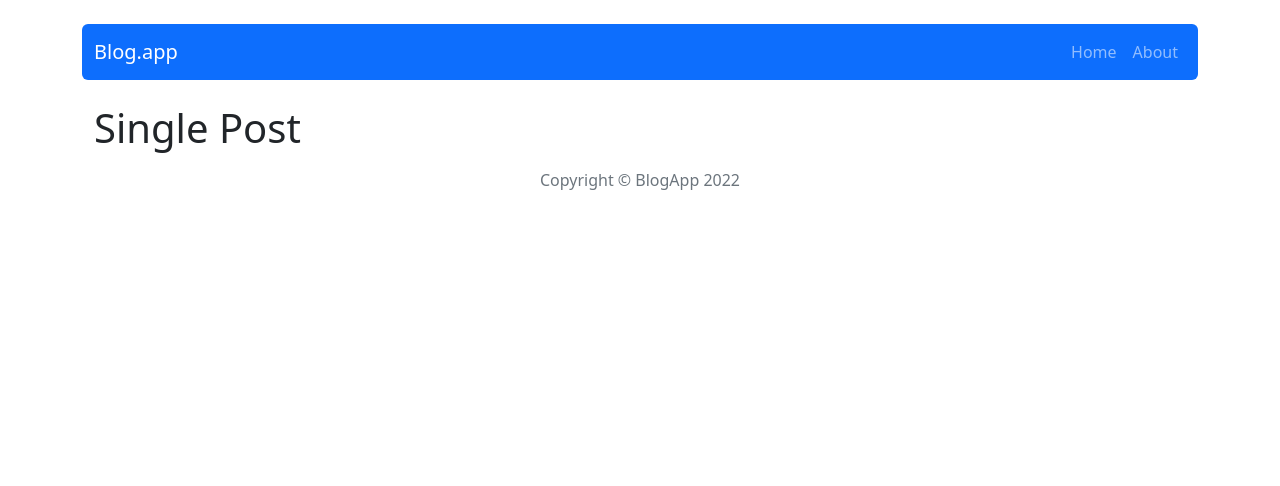
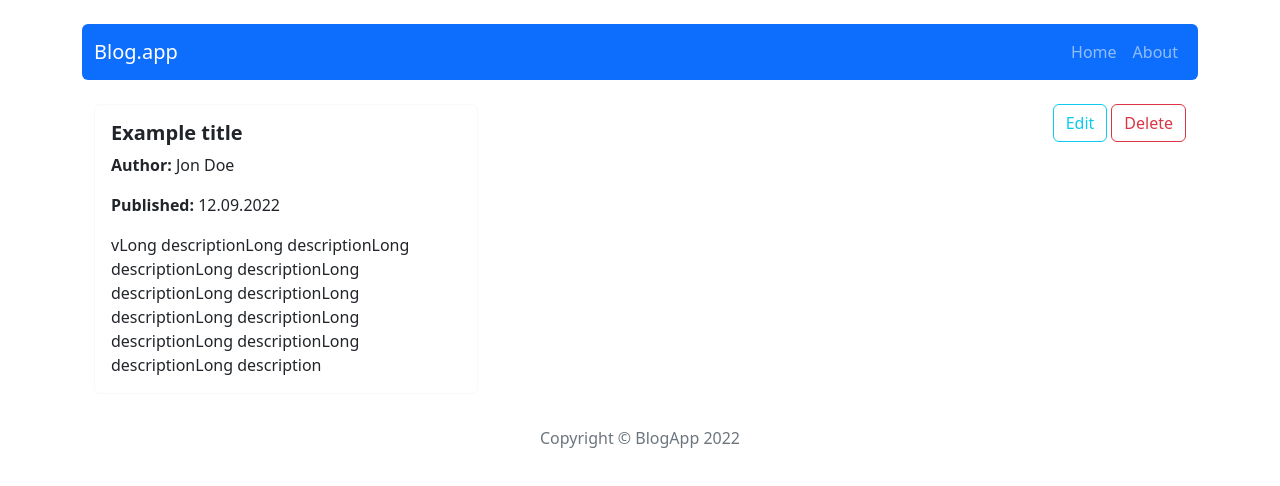
Before and after one commit to Erykov9/crud-app, a React (Create React App) app: page /post/1 in a window 1280 px wide. Shown: the top 486 px of the page. Built offline with nearby package versions, Linux system fonts and the light colour scheme.

Commit message:
add addPost and deletePost

```diff
--- a/src/App.js
+++ b/src/App.js
@@ -6,7 +6,6 @@ import PostEdit from "./components/pages/PostEdit/PostEdit";
 import ErrorPage from "./components/pages/ErrorPage/ErrorPage";
 import Header from "./components/views/Header/Header";
 import Footer from "./components/views/Footer/Footer";
-import SinglePost from "./components/pages/SinglePost";
 
 import { Routes, Route } from 'react-router-dom';
 import { Container } from "react-bootstrap";
@@ -19,7 +18,7 @@ function App() {
         <Route path="/" element={<Home/>} />
         <Route path="/about" element={<About />} />
         <Route path="*" element={<ErrorPage />} />
-        <Route path="/post/:id" element={<SinglePost />} />
+        <Route path="/post/:id" element={<Post />} />
         <Route path="/post/add" element={<PostAdd/>} />
         <Route path="/post/edit/:id" element={<PostEdit/>} />
       </Routes>
--- /dev/null
+++ b/src/components/features/AddPostForm.js
@@ -0,0 +1,62 @@
+import { Form, Button } from "react-bootstrap";
+import { useState } from "react";
+import { useDispatch } from "react-redux";
+import { addPost } from "../../redux/postsRedux";
+import shortid from "shortid";
+import { Navigate, useNavigate } from "react-router-dom";
+
+const AddPostForm = () => {
+  const [title, setTitle] = useState('');
+  const [author, setAuthor] = useState('');
+  const [date, setDate] = useState('');
+  const [short, setShort] = useState('');
+  const [description, setDescription] = useState('');
+  const dispatch = useDispatch();
+  const navigate = useNavigate();
+
+  const handleSubmit = (e) => {
+    e.preventDefault();
+    console.log(title, author, date, short, description)
+    dispatch(addPost({id: shortid(), title, author, publishDate: date, shortDescription: short, description }));
+    navigate('/')
+  }
+
+
+
+
+  return (
+    <div>
+       <Form onSubmit={handleSubmit}>
+      <Form.Group className="mb-3 col-3">
+        <Form.Label>Title:</Form.Label>
+        <Form.Control type="text" placeholder="Title" id="title" value={title} onChange={e => setTitle(e.target.value)}/>
+      </Form.Group>
+
+      <Form.Group className="mb-3 col-3">
+        <Form.Label>Author:</Form.Label>
+        <Form.Control type="text" placeholder="Author" id="author" value={author} onChange={e => setAuthor(e.target.value)}/>
+      </Form.Group>
+
+      <Form.Group className="mb-3 col-3">
+        <Form.Label>Publish date:</Form.Label>
+        <Form.Control type="text" placeholder="Ex. 12.11.1994" id="date" value={date} onChange={e => setDate(e.target.value)}/>
+      </Form.Group>
+
+      <Form.Group className="mb-3">
+        <Form.Label>Short description:</Form.Label>
+        <Form.Control type="text" placeholder="Short description" id="short" value={short} onChange={e => setShort(e.target.value)}/>
+      </Form.Group>
+
+      <Form.Group className="mb-3">
+        <Form.Label>Description:</Form.Label>
+        <Form.Control as="textarea" type="text" placeholder="Description" id="description" value={description} onChange={e => setDescription(e.target.value)}/>
+      </Form.Group>
+      <Button variant="primary" type="submit">
+        Submit
+      </Button>
+    </Form>
+    </div>
+  )
+}
+
+export default AddPostForm;
--- /dev/null
+++ b/src/components/features/PostCard.js
@@ -0,0 +1,23 @@
+import { Card } from "react-bootstrap";
+import { Button } from "react-bootstrap";
+import { NavLink } from "react-router-dom";
+
+const PostCard = (props) => {
+  return (
+    <div>
+        <Card key={props.id} style={{ width: '18rem' }} className="col-6 mb-3">
+        <Card.Body>
+          <Card.Title><strong>{props.title}</strong></Card.Title>
+          <Card.Text><b>Author: </b>{props.author}</Card.Text>
+          <Card.Text><b>Published: </b>{props.publishDate}</Card.Text>
+          <Card.Text>
+            {props.shortDescription}...
+          </Card.Text>
+          <Button as={NavLink} to={'/post/' + props.id}>Read more</Button>
+        </Card.Body>
+      </Card>
+    </div>
+  )
+}
+
+export default PostCard;
--- /dev/null
+++ b/src/components/features/PostList.js
@@ -0,0 +1,15 @@
+import PostCard from "./PostCard"
+import { useSelector } from "react-redux";
+import { getPosts } from "../../redux/postsRedux";
+
+const PostList = (props) => {
+  const postStore = useSelector(getPosts);
+
+  return (
+    <div className="d-flex justify-content-between flex-wrap">
+      {postStore.map(post => <PostCard key={post.id} {...post}/>)}
+    </div>
+  )
+}
+
+export default PostList;
--- a/src/components/pages/Home/Home.js
+++ b/src/components/pages/Home/Home.js
@@ -1,5 +1,6 @@
 import { Button, Container } from "react-bootstrap";
-import Post from "../Post/Post";
+import PostList from "../../features/PostList";
+import { NavLink } from "react-router-dom";
 
 
 const Home = () => {
@@ -8,9 +9,9 @@ const Home = () => {
     <>
       <div className="d-flex justify-content-between mb-4">
         <h2>All Posts</h2>
-        <Button variant="outline-info">Add Post</Button>
+        <Button variant="outline-info" as={NavLink} to={'/post/add'}>Add Post</Button>
       </div>
-      <Post/>
+      <PostList />
     </>
   )
 }
--- a/src/components/pages/Post/Post.js
+++ b/src/components/pages/Post/Post.js
@@ -1,31 +1,69 @@
-import { Card } from "react-bootstrap";
+import { getPostById } from "../../../redux/postsRedux";
 import { useSelector } from "react-redux";
-import {  getPosts } from "../../../redux/postsRedux";
-import { Button } from 'react-bootstrap';
-import { NavLink } from "react-router-dom";
-import shortid from 'shortid'
+import { useParams } from "react-router-dom";
+import { Card, Button, Stack, Container } from "react-bootstrap";
+import { useState } from "react";
+import { Modal } from "react-bootstrap";
+import { useDispatch } from "react-redux";
+import { deletePost } from "../../../redux/postsRedux";
+import { Navigate } from "react-router-dom";
+
+
+
 
 const Post = () => {
-  const postStore = useSelector(getPosts);
-
-  const postId = postStore.map(post => post.id)
-  console.log(postId)
+  const { id } = useParams();
+  const postIdData = useSelector((state) => getPostById(state, id));
+  const dispatch = useDispatch();
 
 
+  const [show, setShow] = useState();
+  const handleClose = () => setShow(false);
+  const handleShow = () => setShow(true);
+
+  const handleDelete = (e) => {
+    e.preventDefault();
+    dispatch(deletePost(id));
+  }
+  if(!postIdData) return <Navigate to="/"/>
   return (
+    <>
+      <Container className="d-flex justify-content-between flex-wrap">
         <div className="d-flex justify-content-between flex-wrap">
-    {postStore.map(post => <Card key={post.id} style={{ width: '18rem' }} className="col-6 mb-3">
+          <Card key={postIdData.id} style={{ width: '24em' }} className="col-6 mb-3" border="light">
             <Card.Body>
-          <Card.Title><strong>{post.title}</strong></Card.Title>
-          <Card.Text><b>Author: </b>{post.author}</Card.Text>
-          <Card.Text><b>Published: </b>{post.publishDate}</Card.Text>
+              <Card.Title><strong>{postIdData.title}</strong></Card.Title>
+              <Card.Text><b>Author: </b>{postIdData.author}</Card.Text>
+              <Card.Text><b>Published: </b>{postIdData.publishDate}</Card.Text>
               <Card.Text>
-            {post.shortDescription}...
+                {postIdData.description}
               </Card.Text>
-          <Button as={NavLink} to={'/post/' + post.id}>Read more</Button>
             </Card.Body>
-      </Card>)}
+          </Card>
         </div>
+        <div>
+          <Stack className="d-flex flex-row" style={{width: '20%'}}gap={1}>
+            <Button variant="outline-info" >Edit</Button>
+            <Button variant="outline-danger" onClick={handleShow}>Delete</Button>
+          </Stack>
+        </div>
+      </Container>
+
+      <Modal show={show} onHide={handleClose}>
+        <Modal.Header closeButton>
+          <Modal.Title>Delete post</Modal.Title>
+        </Modal.Header>
+        <Modal.Body>Do you really want to delete this post?</Modal.Body>
+        <Modal.Footer>
+          <Button variant="danger" onClick={e => handleDelete(e)}>
+            Delete
+          </Button>
+          <Button variant="primary" onClick={handleClose}>
+            Back
+          </Button>
+        </Modal.Footer>
+      </Modal>
+    </>
   )
 }
 
--- a/src/components/pages/PostAdd/PostAdd.js
+++ b/src/components/pages/PostAdd/PostAdd.js
@@ -1,7 +1,10 @@
+import AddPostForm from "../../features/AddPostForm";
+
 const PostAdd = () => {
   return (
     <>
-      <h1>PostAdd</h1>
+      <h2 className="mb-4">Add new post</h2>
+      <AddPostForm></AddPostForm>
     </>
   )
 }
--- a/src/components/pages/SinglePost.js
+++ /dev/null
@@ -1,13 +0,0 @@
-import { Container } from "react-bootstrap";
-
-const SinglePost = () => {
-
-
-  return (
-    <Container>
-      <h1>Single Post</h1>
-    </Container>
-  )
-}
-
-export default SinglePost;
--- a/src/redux/initialState.js
+++ b/src/redux/initialState.js
@@ -6,8 +6,9 @@ const initialState = {
       author: 'Jon Doe',
       publishDate: '12.09.2022',
       shortDescription: 'Lorem ipsum',
-      description: 'Long description'
+      description: 'vLong descriptionLong descriptionLong descriptionLong descriptionLong descriptionLong descriptionLong descriptionLong descriptionLong descriptionLong descriptionLong descriptionLong description'
     },
+
     {
       id: '2',
       title: 'Example title 2',
@@ -16,6 +17,7 @@ const initialState = {
       shortDescription: 'Lorem ipsum',
       description: 'Long description'
     },
+
     {
       id: '3',
       title: 'Example title 3',
@@ -24,6 +26,7 @@ const initialState = {
       shortDescription: 'Lorem ipsum',
       description: 'Long description'
     },
+
     {
       id: '4',
       title: 'Example title 4',
--- a/src/redux/postsRedux.js
+++ b/src/redux/postsRedux.js
@@ -1,12 +1,24 @@
+
+
 //selectors
 export const getPosts = (state => state.posts)
+export const getPostById = ({ posts }, postId) => posts.find(post => post.id === postId);
+
 
 // actions
 const createActionName = actionName => `app/posts/${actionName}`;
+const DELETE = createActionName('DELETE')
+const ADD = createActionName('ADD')
+export const deletePost = payload => ({type: 'DELETE', payload});
+export const addPost = payload => ({type: 'ADD', payload})
 
 // action creators
 const postsReducer = (statePart = [], action) => {
   switch (action.type) {
+    case 'DELETE':
+      return statePart.filter(post => (post.id !== action.payload));
+    case 'ADD':
+      return [...statePart, {...action.payload}]
     default:
       return statePart;
   };
```
Lines whose indentation alone changed are shown as unchanged.
